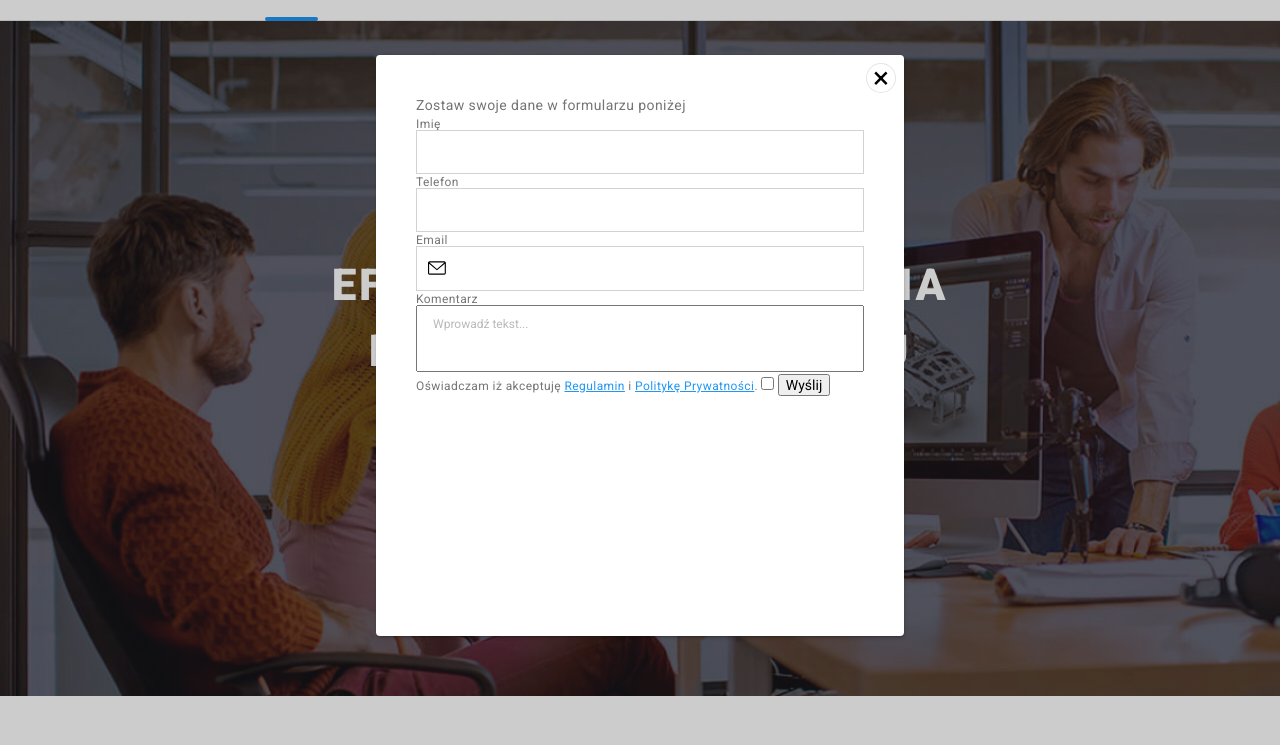
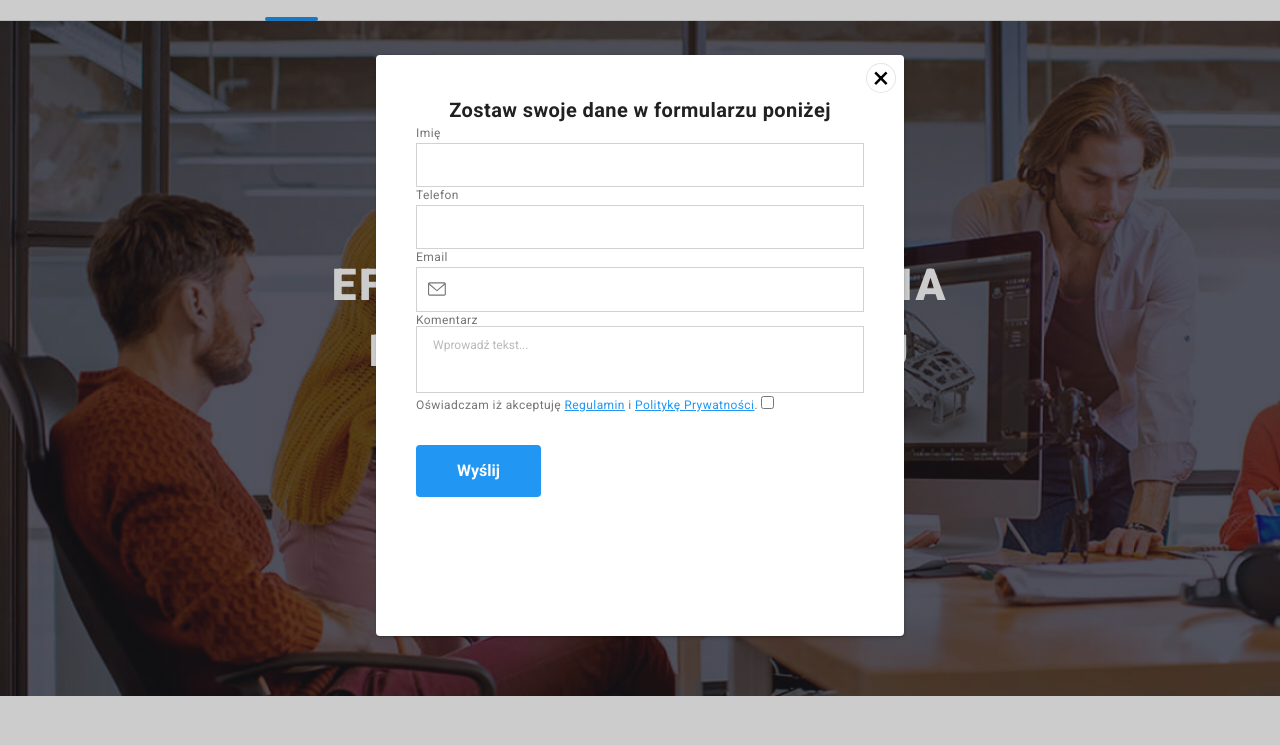
Before and after one commit to ProgramistaWellness/goit-markup-hw-06, a plain HTML site: page index.html in a window 1280 px wide. Both pictures are taken after a click on the button "Zamów usługę". Shown: the part 55-800 px from the top of the page. Drawn offline with nearby package versions, Linux system fonts and the light colour scheme.

Commit message:
modal form styling

```diff
--- a/css/style.css
+++ b/css/style.css
@@ -605,8 +605,16 @@ header a:focus {
     1px 2px 4px rgba(0, 0, 0, 0.16);
 }
 
+.form-title {
+  font-size: 20px;
+  font-weight: 700;
+  color: var(--menu-color);
+  text-align: center;
+}
+
 .modal-input-wrapper {
   position: relative;
+  margin-top: 4px;
 }
 
 .modal-input {
@@ -614,10 +622,13 @@ header a:focus {
   padding: 12px 0px 12px 42px;
   border: 1px solid var(--input-modal-border);
   font-size: 16px;
+  outline: none;
 }
 
-.modal-input:focus {
+.modal-input:focus,
+.modal-textarea:focus {
   border: 1px solid var(--brand-color1);
+  color: var(--brand-color1);
 }
 
 .modal-input-icon {
@@ -625,11 +636,14 @@ header a:focus {
   top: 50%;
   left: 12px;
   transform: translateY(-50%);
+  fill: currentColor;
 }
 
 .modal-textarea {
   width: 100%;
   padding: 12px 0px 12px 16px;
+  border: 1px solid var(--input-modal-border);
+  outline: none;
   resize: none;
 }
 
@@ -641,15 +655,32 @@ header a:focus {
 .modal label {
   color: var(--paragraph-color);
   font-size: 12px;
+  margin-top: 10px;
 }
 
 .agree-label {
   line-height: 1.7;
   color: var(--paragraph-color);
+  margin-top: 20px;
 }
 
 .agree-label a {
   color: var(--brand-color1);
+}
+
+.modal-form-btn {
+  font-weight: 700;
+  background-color: var(--brand-color1);
+  color: var(--brand-colorAccent);
+  border-radius: 4px;
+  max-width: 200px;
+  cursor: pointer;
+  font-size: 16px;
+  line-height: 2;
+  padding: 10px 41px;
+  text-align: center;
+  border: none;
+  margin-top: 30px;
 }
 
 .is-hidden {
--- a/index.html
+++ b/index.html
@@ -464,8 +464,9 @@
     <div class="backdrop flex-box is-hidden" data-modal>
       <div class="modal">
         <form>
-          <P>Zostaw swoje dane w formularzu poniżej</P>
-          <label>Imię
+          <P class="form-title">Zostaw swoje dane w formularzu poniżej</P>
+          <div class="modal-label"><label>Imię
+          </div>
             <div class="modal-input-wrapper">
               <input type="text" name="name" class="modal-input">
               <svg width="18" height="18" class="modal-input-icon">
@@ -493,7 +494,7 @@
           <label class="agree-label">Oświadczam iż akceptuję <a href="#">Regulamin</a> i <a href="#">Politykę Prywatności</a>.
             <input type="checkbox" name="checkbox" required>
           </label>
-          <button type="submit">Wyślij</button>
+          <button type="submit" class="modal-form-btn">Wyślij</button>
         </form>
           <button type="button" class="modal-button" data-modal-close><span class="close-sign">&#215</span>
           </button>
```
